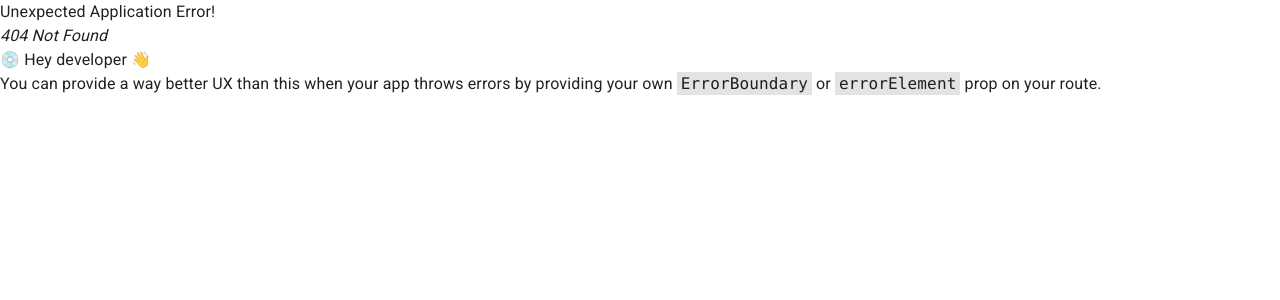
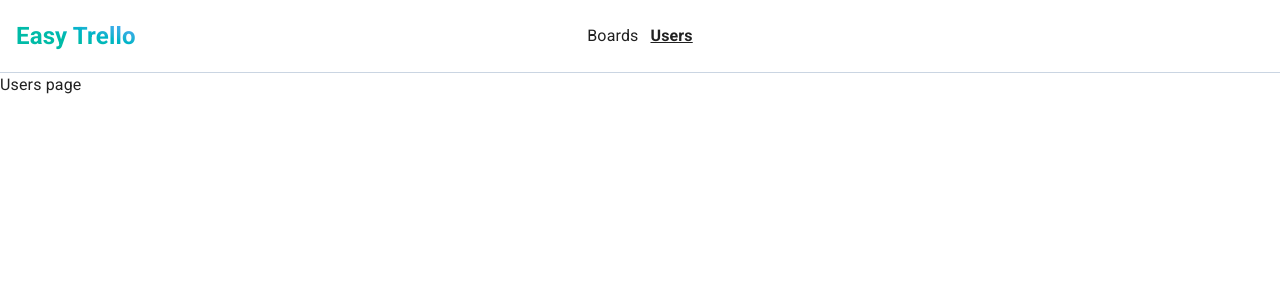
Before and after one commit to polyakov-artem/trello, a React (Vite) app: page /trello/users in a window 1280 px wide. Before the commit this address had no page. Shown: the top 300 px of the page. Built offline with nearby package versions, Linux system fonts and the light colour scheme.

Commit message:
fix: add public path to routes

```diff
--- a/src/app/AppRouter.tsx
+++ b/src/app/AppRouter.tsx
@@ -9,7 +9,7 @@ const router = createBrowserRouter([
     path: ROUTER_PATHS.HOME,
     children: [
       {
-        path: ROUTER_PATHS.HOME,
+        index: true,
         loader: () => redirect(ROUTER_PATHS.USERS),
       },
       {
--- a/src/app/main.tsx
+++ b/src/app/main.tsx
@@ -2,7 +2,7 @@ import { StrictMode } from 'react';
 import { createRoot } from 'react-dom/client';
 import { CssBaseline } from '@mui/material';
 import './index.css';
-import App from './App';
+import App from './app';
 
 createRoot(document.getElementById('root')!).render(
   <StrictMode>
--- a/src/shared/constants/routes.ts
+++ b/src/shared/constants/routes.ts
@@ -1,5 +1,7 @@
+import { getPathWithPublicRoute } from '../lib/getPathWithPublicRoute';
+
 export const ROUTER_PATHS = {
-  HOME: '/',
-  BOARDS: '/boards',
-  USERS: '/users',
+  HOME: getPathWithPublicRoute(),
+  BOARDS: getPathWithPublicRoute('boards'),
+  USERS: getPathWithPublicRoute('users'),
 } as const;
--- /dev/null
+++ b/src/shared/lib/getPathWithPublicRoute.ts
@@ -0,0 +1,4 @@
+export const getPathWithPublicRoute = (path: string = '') => {
+  const PUBLIC_PATH = import.meta.env.VITE_PUBLIC_PATH || '/';
+  return PUBLIC_PATH + path;
+};
```
